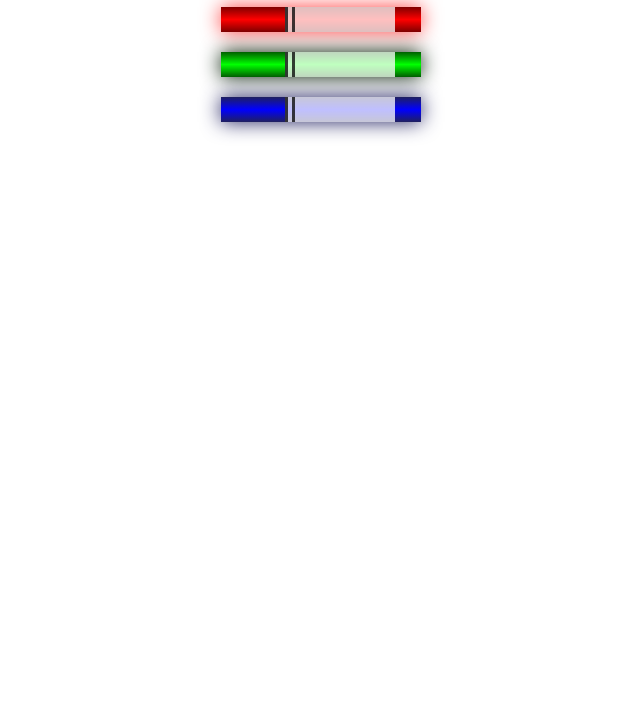
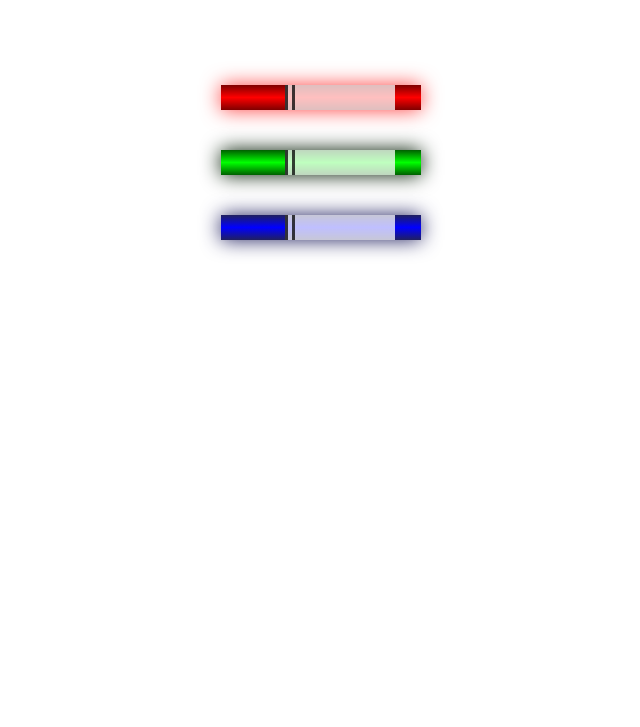
Before and after one commit to BassimAliDurzi/CSS-Color-Markers, a plain HTML site: page index.html in a window 1280 px wide. Shown: the part 73-800 px from the top of the page, without its empty margins (319-959 px from the left). Drawn offline with Linux system fonts and the light colour scheme.

Commit message:
adjust the margin between div elements

```diff
--- a/style.css
+++ b/style.css
@@ -1,12 +1,13 @@
 h1 {
     text-align: center;
+    margin-bottom: 100px;
 }
 
 .marker {
     width: 200px;
     height: 25px;
     margin: auto;
-    margin-bottom: 20px;
+    margin-bottom: 40px;
 }
 
 .red {
```
